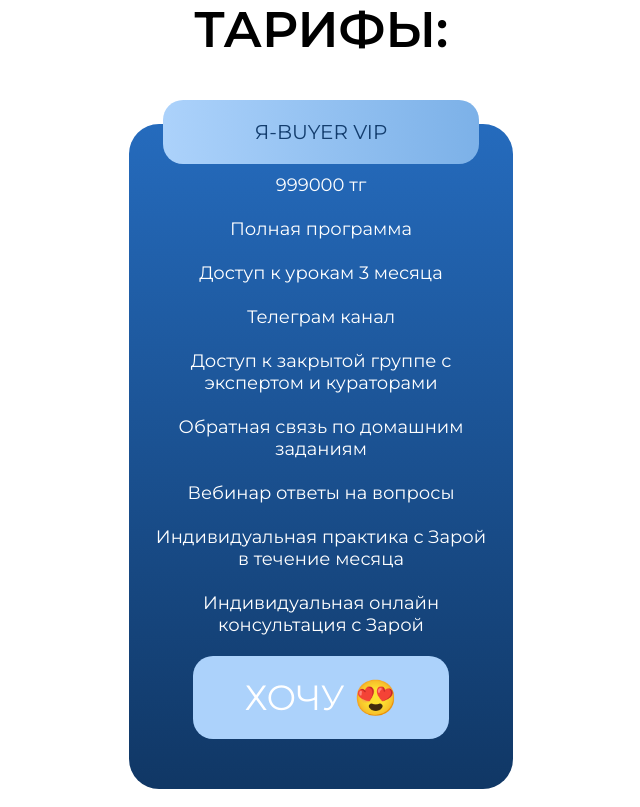
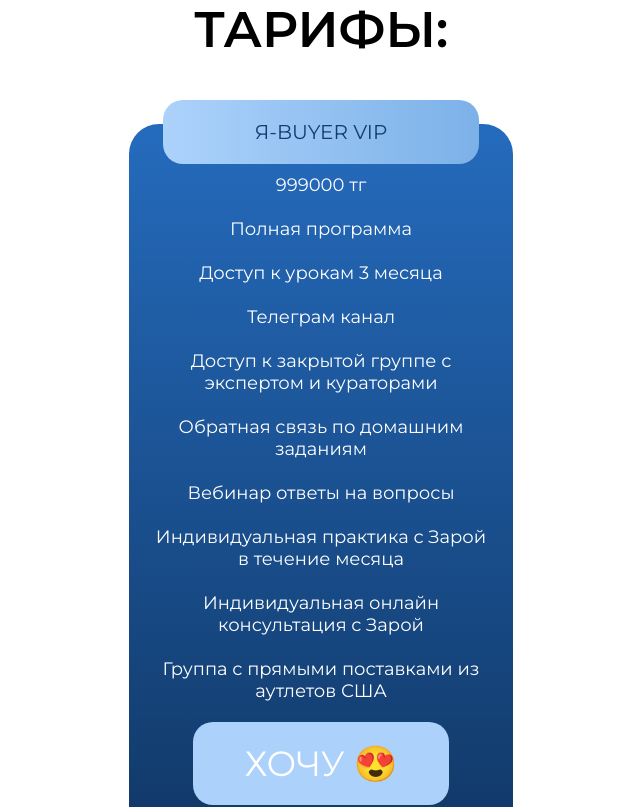
Before and after one commit to equaak/zara, a React (Create React App) app: page / in a window 1280 px wide. Shown: the part 3520-4327 px from the top of the page, without its empty margins (319-959 px from the left). Built offline with nearby package versions, Linux system fonts and the light colour scheme; no server answers.

Commit message:
tariff fixed

```diff
--- a/src/Main.js
+++ b/src/Main.js
@@ -280,6 +280,9 @@ const Main = () => {
                   <br></br>
                   <br></br>
                   Индивидуальная онлайн консультация с Зарой
+                  <br></br>
+                  <br></br>
+                  Группа с прямыми поставками из аутлетов США
                   <a href='https://api.whatsapp.com/send?phone=+77010130981'>
                     <button className='buy-button'>
                       ХОЧУ 😍
```
